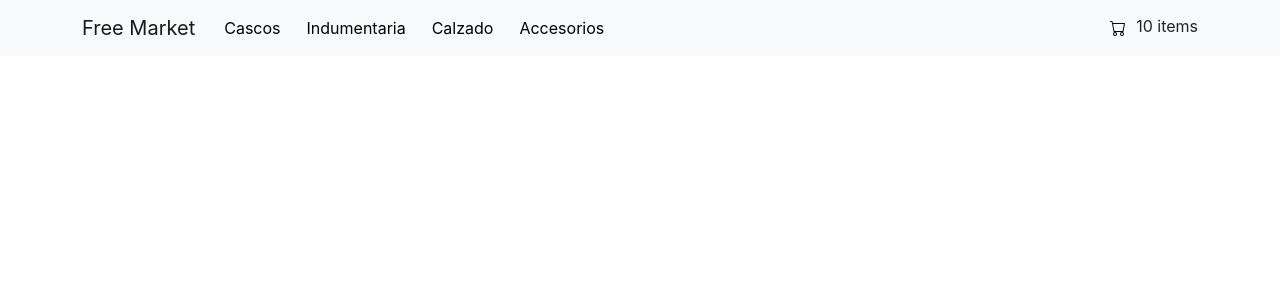
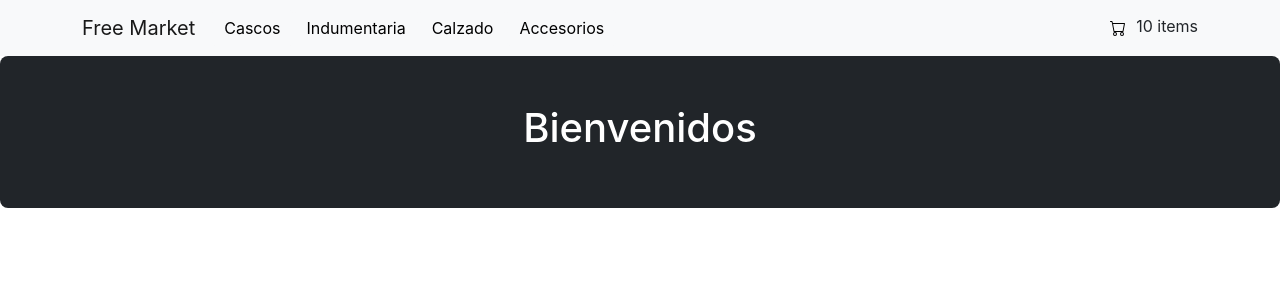
Before and after one commit to gonzolopez18/freemarketlopez, a React (Create React App) app: page / in a window 1280 px wide. Shown: the top 300 px of the page. Built offline with nearby package versions, Linux system fonts and the light colour scheme.

Commit message:
Agrego ItemListContainer

```diff
--- a/src/App.js
+++ b/src/App.js
@@ -1,11 +1,13 @@
 import logo from './logo.svg';
 import './App.css';
 import NavBar from './components/navbar/NavBar';
+import ItemListContainer from './components/ItemListContainer/ItemListContainer';
 
 function App() {
   return (
     <div className="App">
       <NavBar />
+      <ItemListContainer message="Bienvenidos" />
     </div>
   );
 }
--- /dev/null
+++ b/src/components/ItemListContainer/ItemListContainer.js
@@ -0,0 +1,12 @@
+import React from 'react';
+import './ItemListContainer.css';
+
+const ItemListContainer = ( {message}) => {
+    return (
+            <div className="h-100 p-5 text-bg-dark rounded-3" >
+                <h1> {message}</h1>
+            </div>
+        );
+    }
+
+export default ItemListContainer
```
Also changed, not shown: src/components/ItemListContainer/ItemListContainer.css (added).
